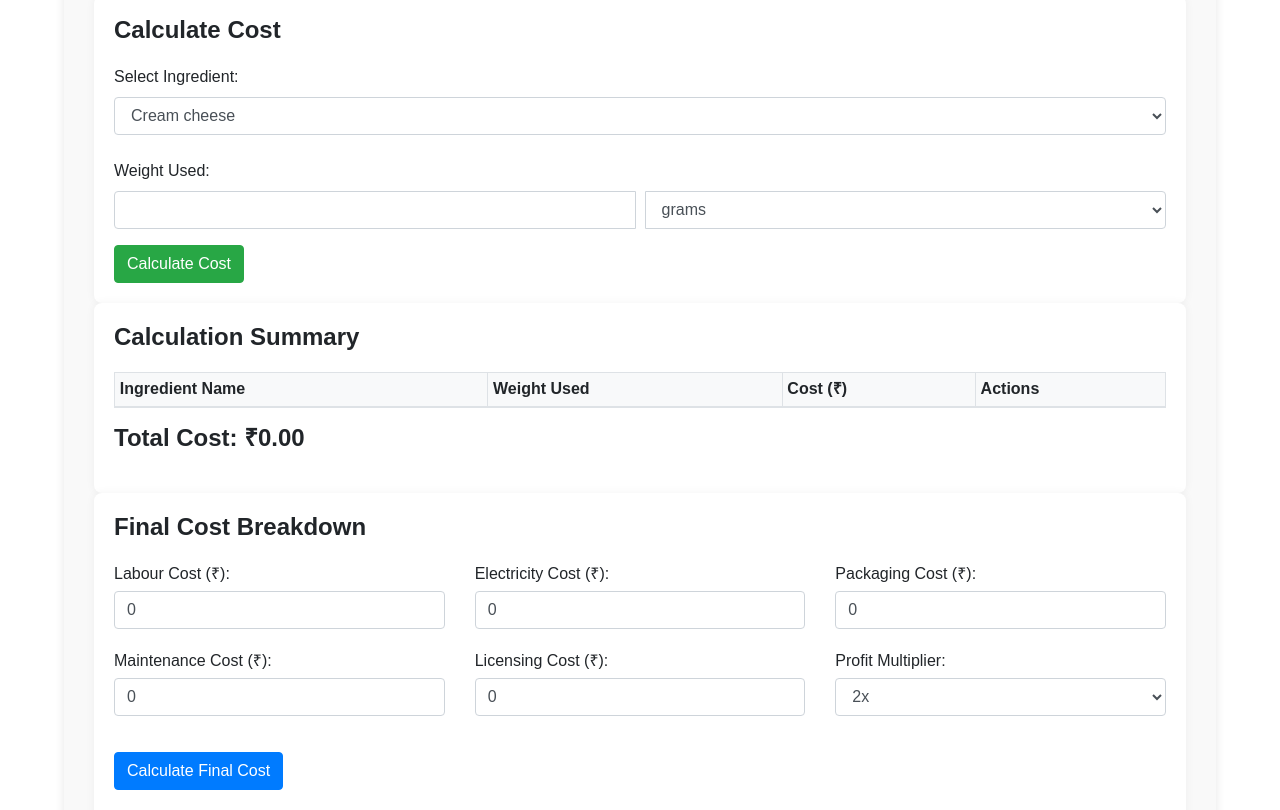
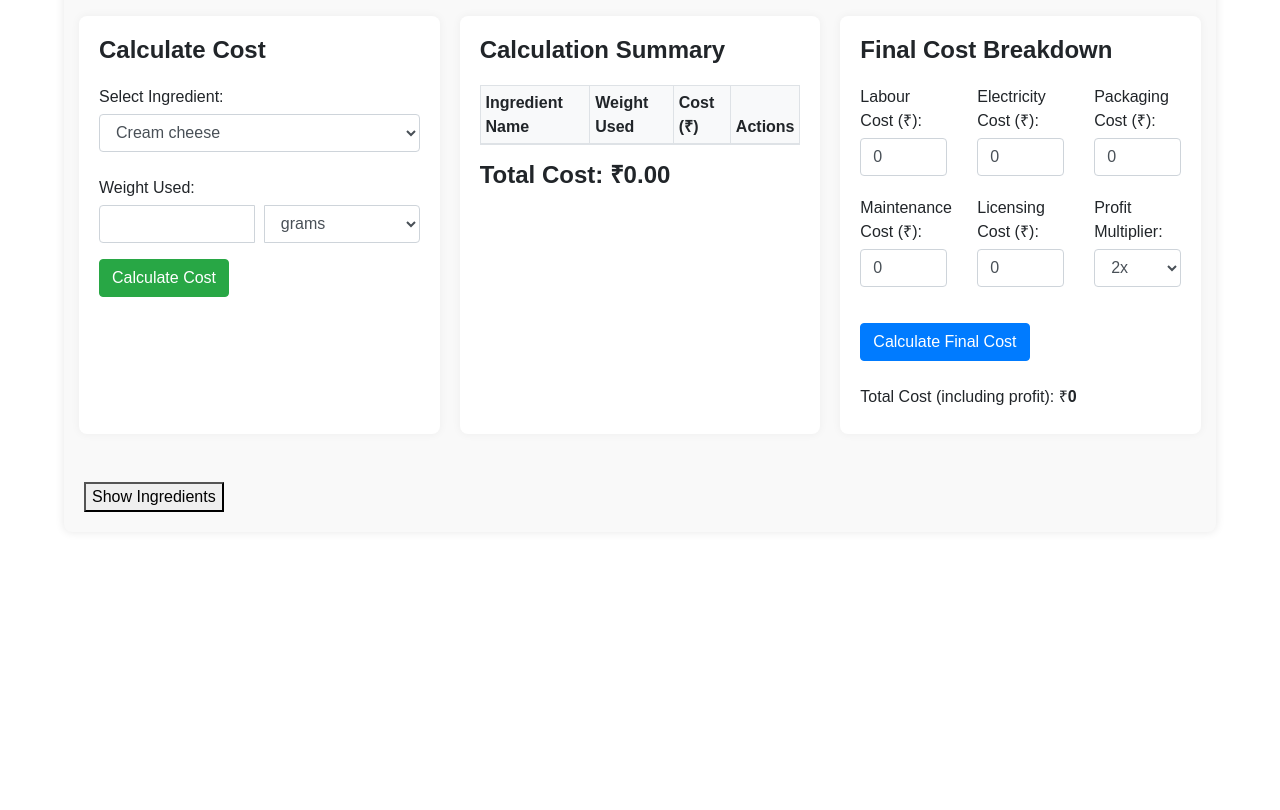
Before and after one commit to kmallya7/baking-cost-calculator, a plain HTML site: page index.html in a window 1280 px wide. Shown: the part 102-912 px from the top of the page. After the commit the page ends 800 px from the top, so only its background shows below. Drawn offline with nearby package versions, Linux system fonts and the light colour scheme.

Commit message:
index.html

```diff
--- a/index.html
+++ b/index.html
@@ -8,9 +8,11 @@
     <link rel="stylesheet" href="css/styles.css">
 </head>
 <body>
+    <div class="container">
         <h1>Baking Cost Calculator</h1>
-    <div class="container">
-        <div class="section">
+
+        <div class="row">
+            <div class="col-md-4 section">
                 <h2>Calculate Cost</h2>
                 <form id="calculateForm">
                     <label for="ingredientSelect">Select Ingredient:</label>
@@ -28,7 +30,8 @@
                     <button type="submit" class="btn btn-success mt-3">Calculate Cost</button>
                 </form>
             </div>
-        <div class="section">
+
+            <div class="col-md-4 section">
                 <h2>Calculation Summary</h2>
                 <table id="calculationSummaryTable" class="table table-bordered table-sm">
                     <thead>
@@ -39,12 +42,12 @@
                             <th>Actions</th>
                         </tr>
                     </thead>
-                <tbody id="calculationSummaryBody">
-                </tbody>
+                    <tbody id="calculationSummaryBody"></tbody>
                 </table>
                 <h2>Total Cost: ₹<span id="totalCost">0</span></h2>
             </div>
-        <div class="section" id="finalCostBreakdown">
+
+            <div class="col-md-4 section" id="finalCostBreakdown">
                 <h2>Final Cost Breakdown</h2>
                 <div class="row">
                     <div class="col-md-4">
@@ -83,7 +86,7 @@
             </div>
         </div>
 
-    <div class="ingredients-container">
+        <div class="ingredients-container mt-5">
             <button class="collapsible">Show Ingredients</button>
             <div class="content" hidden>
                 <table id="ingredientsTable" class="table table-bordered table-sm compact-table">
@@ -98,7 +101,7 @@
                 </table>
             </div>
         </div>
-
+    </div>
 
     <script src="https://code.jquery.com/jquery-3.5.1.slim.min.js"></script>
     <script src="https://cdn.jsdelivr.net/npm/@popperjs/core@2.9.3/dist/umd/popper.min.js"></script>
```
Lines whose indentation alone changed are shown as unchanged.
